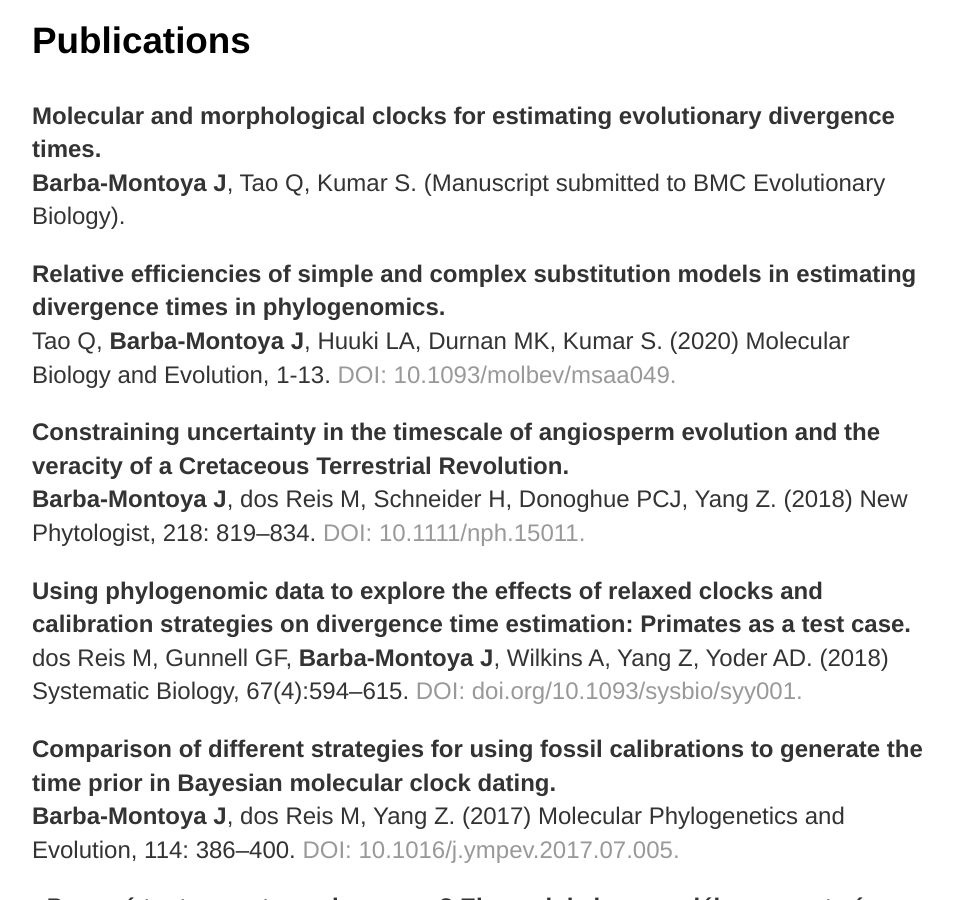
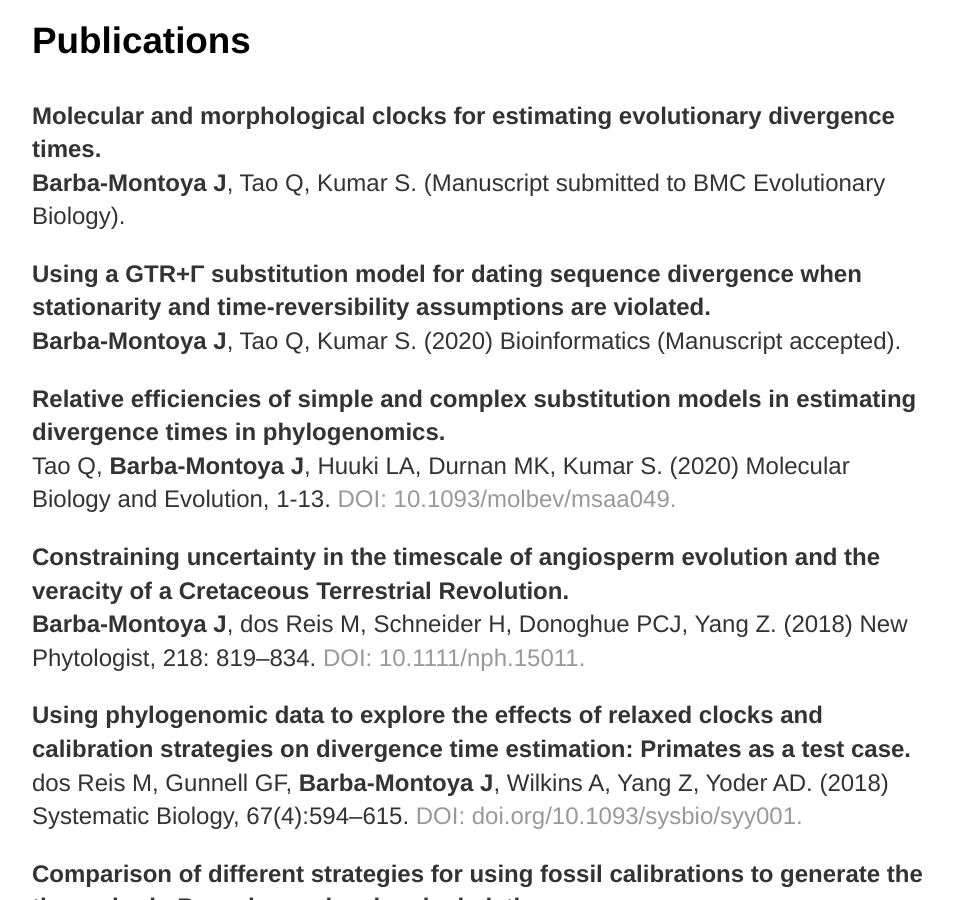
Before and after one commit to josebarbamontoya/josebarbamontoya.github.io, a Jekyll site: the page built from research/index.html, in a window 1280 px wide and 900 px high, scrolled down 304 px. Shown: the whole window, without its empty margins (160-1113 px from the left). Built offline with Jekyll 4.4.1, drawn with Linux system fonts in a browser that asks for light colours.

Commit message:
Update index.html

```diff
--- a/research/index.html
+++ b/research/index.html
@@ -7,8 +7,12 @@
 					<h1>Research</h1>
 					<p><b>Google Scholar profile:</b><a href="https://scholar.google.co.uk/citations?hl=en&user=zLHdW1IAAAAJ"> scholar.google.co.uk/citations?hl=en&user=zLHdW1IAAAAJ</a></p>
 					<h3>Publications</h3>
+
 <p><b>Molecular and morphological clocks for estimating evolutionary divergence times.</b><br>
 <b>Barba-Montoya J</b>, Tao Q, Kumar S. (Manuscript submitted to BMC Evolutionary Biology).
+
+<p><b>Using a GTR+Γ substitution model for dating sequence divergence when stationarity and time-reversibility assumptions are violated.</b><br>
+<b>Barba-Montoya J</b>, Tao Q, Kumar S. (2020) Bioinformatics (Manuscript accepted).
 
 <p><b>Relative efficiencies of simple and complex substitution models in estimating divergence times in phylogenomics.</b><br>
 Tao Q, <b>Barba-Montoya J</b>, Huuki LA, Durnan MK, Kumar S. (2020) Molecular Biology and Evolution, 1-13. <a href=" https://doi.org/10.1093/molbev/msaa049">DOI: 10.1093/molbev/msaa049.</a>
```
